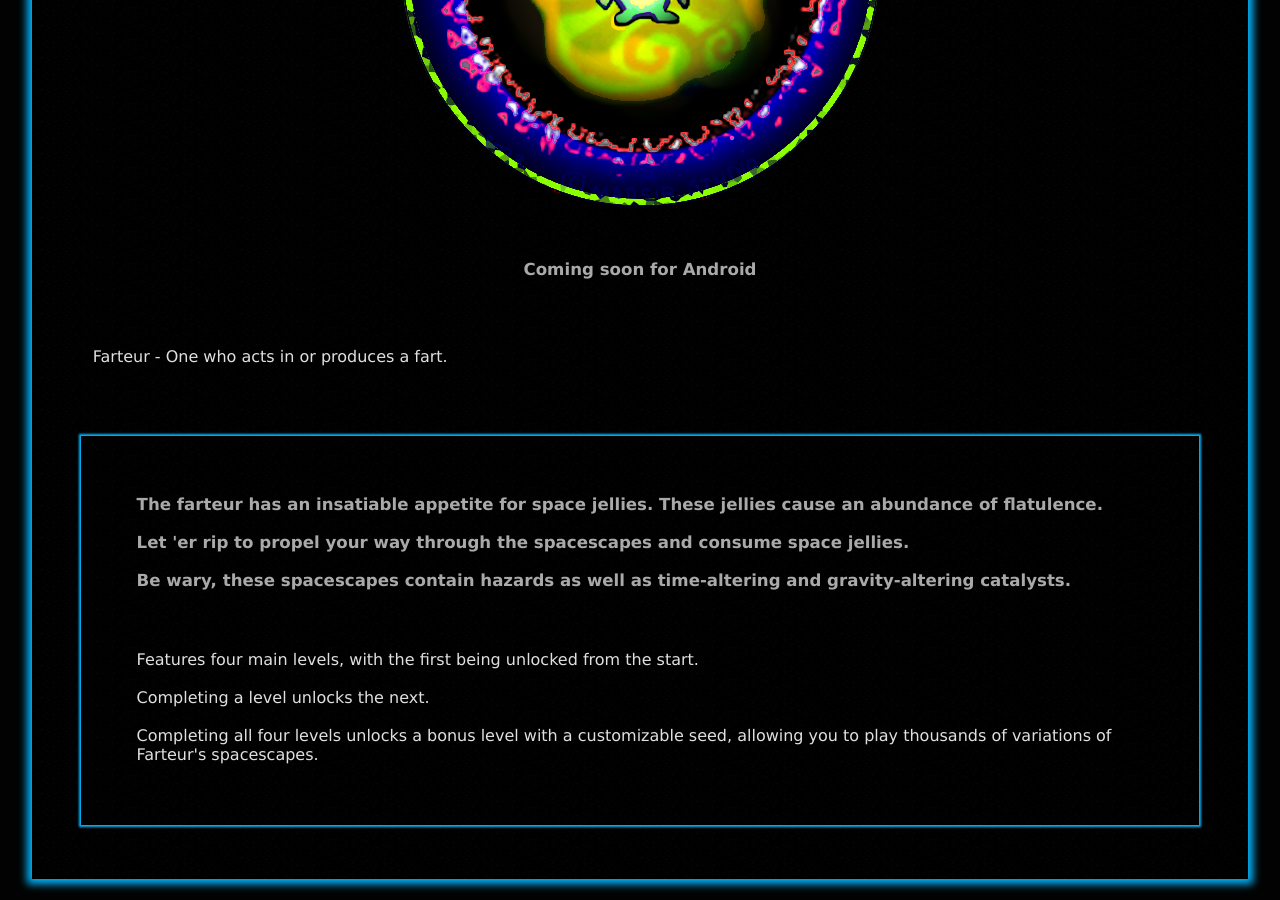
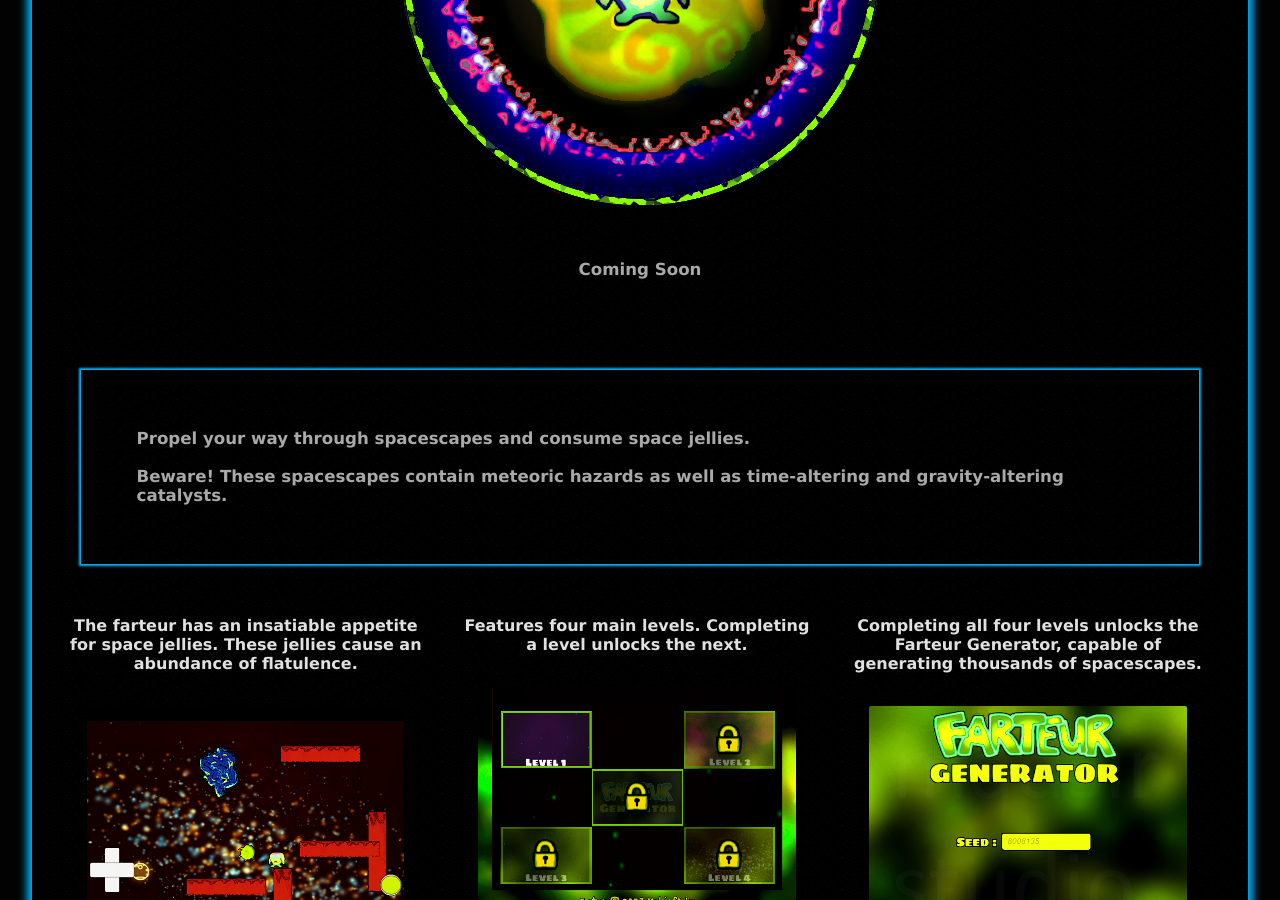
Before and after one commit to Madsir/madsirstudio.github.io, a Jekyll site: the page built from farteur/index.html, in a window 1280 px wide and 900 px high, scrolled down 598 px. Built offline with Jekyll 4.4.1, drawn with Linux system fonts in a browser that asks for light colours.

Commit message:
Update index.html

```diff
--- a/farteur/index.html
+++ b/farteur/index.html
@@ -113,15 +113,28 @@
   <br>
 		<div class="center">
 		<a href="/Assets/farteurmadsirstudio.png"><img src="/Assets/farteurmadsirstudio.png"></a></div><br>
-	<h4>Coming soon for Android</h4>
+	<h4>Coming Soon</h4>
 	<br>
 	<br>
-	<p>Farteur - One who acts in or produces a fart.</p><br>
 	  <br><div class="around"><br><br><br>
-      <h2>The farteur has an insatiable appetite for space jellies. These jellies cause an abundance of flatulence. <br><br>Let 'er rip to propel your way through the spacescapes and consume space jellies.<br><br>Be wary, these spacescapes contain hazards as well as time-altering and gravity-altering catalysts.</h2>
-    <br><br><p>Features four main levels, with the first being unlocked from the start.<br><br> Completing a level unlocks the next.<br><br>Completing all four levels unlocks a bonus level with a customizable seed, allowing you to play thousands of variations of Farteur's spacescapes. </p><br><br><br>
-
+      <h2>Propel your way through spacescapes and consume space jellies.<br><br>Beware! These spacescapes contain meteoric hazards as well as time-altering and gravity-altering catalysts.</h2>
+		  <br>
+		  <br><br>
 	  </div>
+	<div class="row">
+ 		<div class="columns">
+	        	<h5>The farteur has an insatiable appetite for space jellies. These jellies cause an abundance of flatulence.</h5>
+			<a href="/Assets/spacescape.png"><img src="/Assets/spacescape.png" alt="instruction" style="width:90%;display:block;margin-left:auto;margin-right:auto"></a>
+		</div>
+ 		 <div class="columns">
+			<h5> Features four main levels. Completing a level unlocks the next.</h5>
+			<a href="/Assets/FarteurLevels.png"><img src="/Assets/FarteurLevels.png" alt="levels" style="width:90%;display:block;margin-left:auto;margin-right:auto"></a>
+		</div>
+  		<div class="columns">
+			<h5>Completing all four levels unlocks the Farteur Generator, capable of generating thousands of spacescapes.</h5>
+			<a href="/Assets/generatorfarteurmadsirstudio.png"><img src="/Assets/generatorfarteurmadsirstudio.png" alt="addition" style="width:90%;display:block;margin-left:auto;margin-right:auto"></a>
+		</div>
+	</div>
 	<br>
 	<br>
 </div>
```
